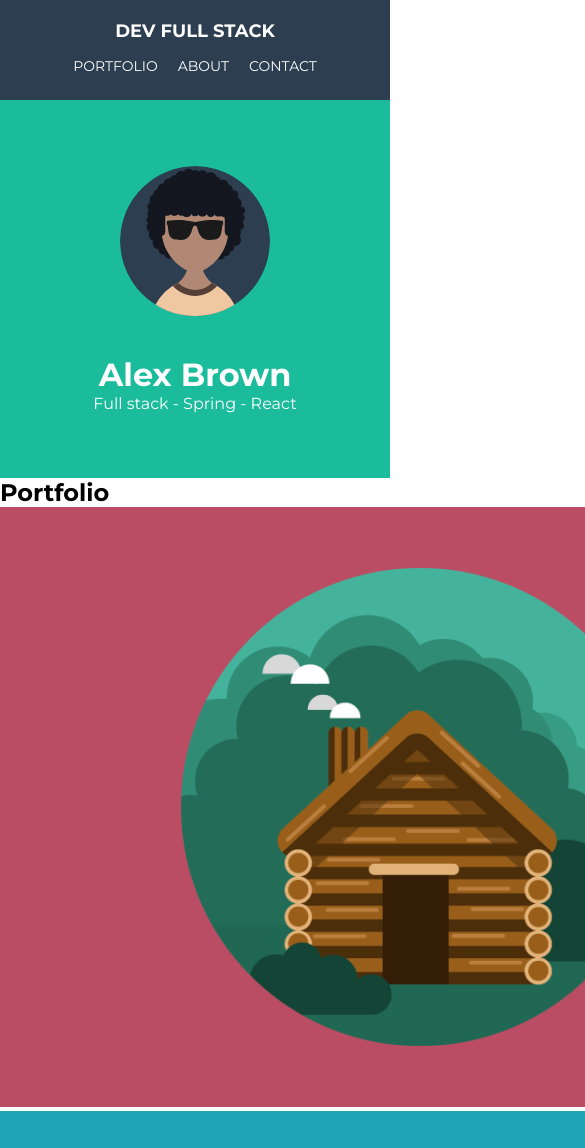
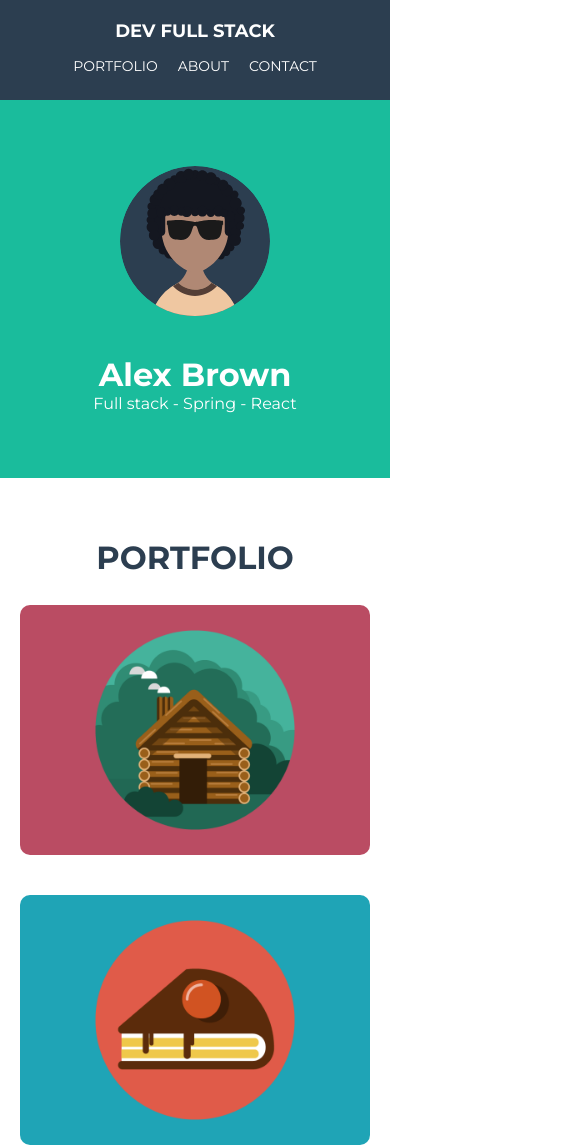
Before and after one commit to BrunoBuilder/responsiveness_challenge, a plain HTML site: page index.html in a window 390 px wide. Shown: the top 1148 px of the page, 585 px wide, since content can reach past the window. Drawn offline with Linux system fonts and the light colour scheme.

Commit message:
CSS Mobile - Portfolio section

```diff
--- a/css/styles.css
+++ b/css/styles.css
@@ -80,3 +80,32 @@ html, body {
 .profile-description {
     font-size: 1rem;
 }
+
+#portfolio {
+    width: 100%;
+    max-width: 960px;
+    margin: 0 auto;
+}
+
+.portfolio-title {
+    font-size: 2rem;
+    text-transform: uppercase;
+    text-align: center;
+    color: var(--color-dark-blue);
+    margin-top: 60px;
+    margin-bottom: 8px;
+}
+
+.portfolio-container {
+    display: flex;
+    justify-content: center;
+    flex-wrap: wrap;
+}
+
+.portfolio-item {
+    width: calc(100% - 40px);
+    max-width: 420px;
+    border-radius: 10px;
+    cursor: pointer;
+    margin: 20px;
+}
--- a/index.html
+++ b/index.html
@@ -27,15 +27,15 @@
         <h1 class="profile-title">Alex Brown</h1>
         <p class="profile-description">Full stack - Spring - React</p>
       </section>
-      <section>
-        <h2>Portfolio</h2>
-        <div>
-          <img src="img/portfolio1.png" alt="Portfolio 1">
-          <img src="img/portfolio2.png" alt="Portfolio 2">
-          <img src="img/portfolio3.png" alt="Portfolio 3">
-          <img src="img/portfolio4.png" alt="Portfolio 4">
-          <img src="img/portfolio5.png" alt="Portf6olio 5">
-          <img src="img/portfolio6.png" alt="Portfolio 6">
+      <section id="portfolio">
+        <h2 class="portfolio-title">Portfolio</h2>
+        <div class="portfolio-container">
+          <img class="portfolio-item" src="img/portfolio1.png" alt="Portfolio 1">
+          <img class="portfolio-item" src="img/portfolio2.png" alt="Portfolio 2">
+          <img class="portfolio-item" src="img/portfolio3.png" alt="Portfolio 3">
+          <img class="portfolio-item" src="img/portfolio4.png" alt="Portfolio 4">
+          <img class="portfolio-item" src="img/portfolio5.png" alt="Portf6olio 5">
+          <img class="portfolio-item" src="img/portfolio6.png" alt="Portfolio 6">
         </div>
       </section>
     </main>
```
